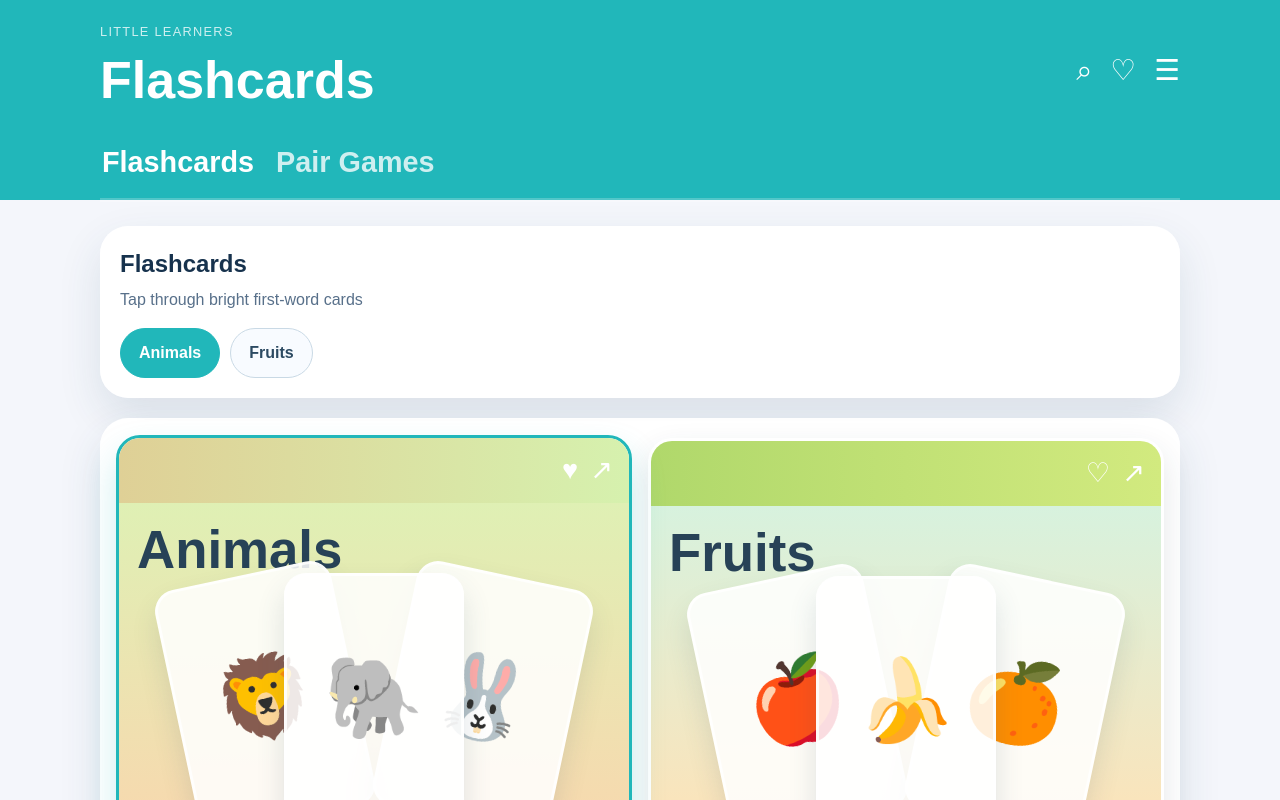
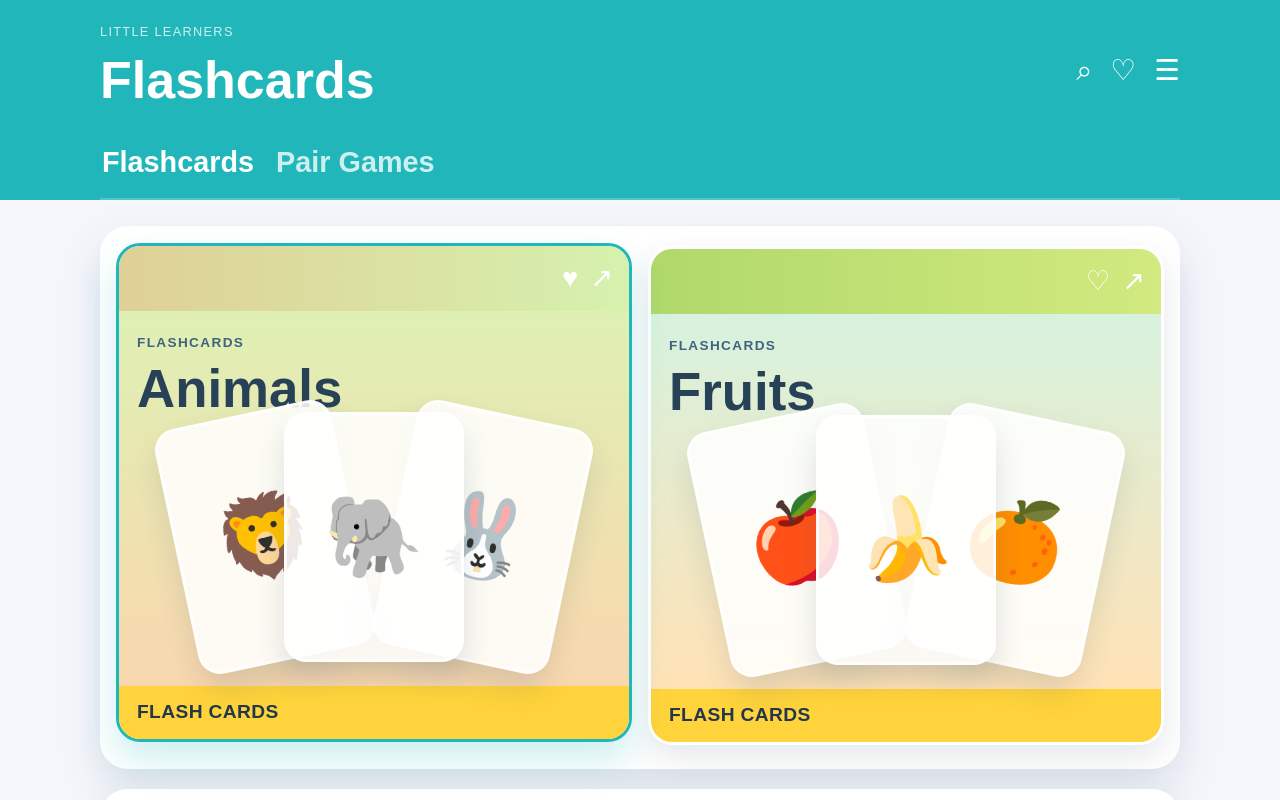
Before and after one commit to rattanakchea/kid-app, a React (Vite) app: page / in a window 1280 px wide. Shown: the top 800 px of the page. Built offline with nearby package versions, Linux system fonts and the light colour scheme.

Commit message:
remove sub menu duplicate

```diff
--- a/src/App.tsx
+++ b/src/App.tsx
@@ -13,16 +13,14 @@ type MatchTile = {
   solved: boolean;
 };
 
-const sections: { id: GameMode; label: string; subtitle: string }[] = [
+const sections: { id: GameMode; label: string }[] = [
   {
     id: "flashcards",
-    label: "Flashcards",
-    subtitle: "Tap through bright first-word cards"
+    label: "Flashcards"
   },
   {
     id: "match",
-    label: "Pair Games",
-    subtitle: "Find matching emoji pairs"
+    label: "Pair Games"
   }
 ];
 
@@ -195,26 +193,6 @@ export default function App() {
       </header>
 
       <main className="home-layout">
-        <section className="subitem-panel">
-          <div className="section-heading">
-            <h2>{currentSection.label}</h2>
-            <p>{currentSection.subtitle}</p>
-          </div>
-
-          <div className="subitem-row" role="tablist" aria-label="Content packs">
-            {freePacks.map((pack) => (
-              <button
-                key={`${gameMode}-${pack.id}`}
-                className={`subitem-chip${selectedPackId === pack.id ? " active" : ""}`}
-                onClick={() => handleSelectPack(pack.id)}
-                type="button"
-              >
-                {pack.title}
-              </button>
-            ))}
-          </div>
-        </section>
-
         <section className="card-grid-panel">
           <div className="home-card-grid">
             {freePacks.map((pack) => {
@@ -234,6 +212,7 @@ export default function App() {
                     <span className="home-card-share">↗</span>
                   </div>
                   <div className={`home-card-body tint-${pack.id}`}>
+                    <p className="home-card-kicker">{currentSection.label}</p>
                     <h3>{pack.title}</h3>
                     <div className="card-stack" aria-hidden="true">
                       <span className="stack-card stack-left">
--- a/src/index.css
+++ b/src/index.css
@@ -111,7 +111,6 @@ button {
   padding: 24px 20px 0;
 }
 
-.subitem-panel,
 .card-grid-panel,
 .play-panel {
   border-radius: 28px;
@@ -119,7 +118,6 @@ button {
   box-shadow: 0 18px 44px rgba(32, 74, 101, 0.12);
 }
 
-.subitem-panel,
 .play-panel {
   padding: 20px;
 }
@@ -140,28 +138,6 @@ button {
 .section-heading p {
   margin-top: 6px;
   color: #58708a;
-}
-
-.subitem-row {
-  display: flex;
-  flex-wrap: wrap;
-  gap: 10px;
-  margin-top: 16px;
-}
-
-.subitem-chip {
-  padding: 12px 18px;
-  border: 1px solid #c9d9e5;
-  border-radius: 999px;
-  background: #f8fbff;
-  color: #2c4a62;
-  font-weight: 700;
-}
-
-.subitem-chip.active {
-  background: #21b7ba;
-  border-color: #21b7ba;
-  color: #ffffff;
 }
 
 .home-card-grid {
@@ -227,6 +203,15 @@ button {
   font-size: clamp(2rem, 5vw, 3.3rem);
   line-height: 0.95;
   color: #274257;
+}
+
+.home-card-kicker {
+  margin: 0 0 10px;
+  font-size: 0.85rem;
+  font-weight: 800;
+  letter-spacing: 0.1em;
+  text-transform: uppercase;
+  color: #3f647f;
 }
 
 .card-stack {
```
Also changed, not shown: 2 other files (tests, documents, lock files or other folders).
